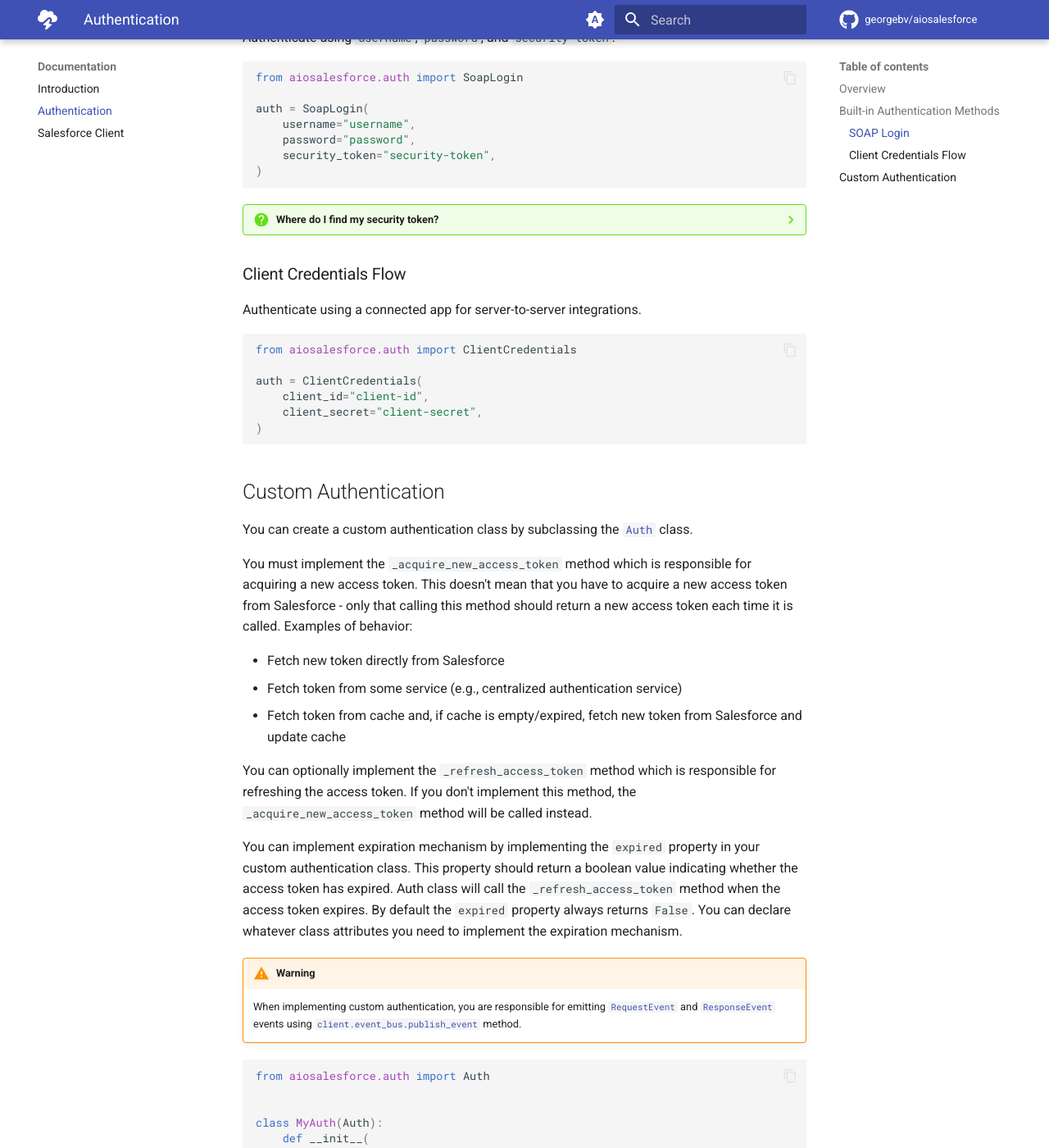
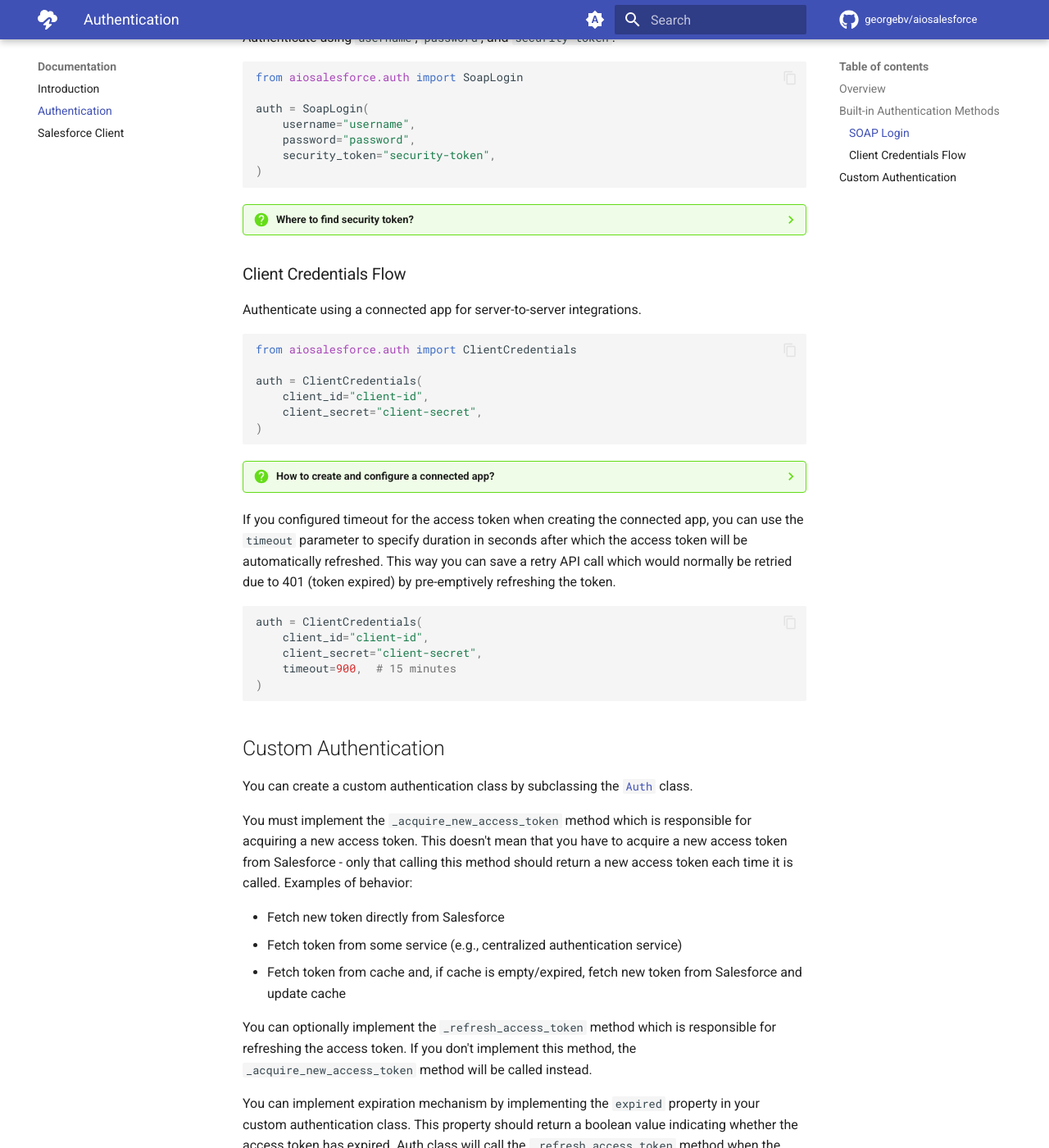
Before and after one commit to georgebv/aiosalesforce, an MkDocs documentation site: the page built from docs/documentation/authentication.md, in a window 1280 px wide and 1400 px high, scrolled down 1203 px. Shown: the whole window at 82% size. Built offline with MkDocs 1.6.1 and Material for MkDocs 9.7.7, drawn with Linux system fonts in a browser that asks for light colours; emoji names are drawn with the system emoji font; comment, search, counter and statistics services are not loaded.

Commit message:
updated docs for client credentials flow

````diff
--- a/docs/documentation/authentication.md
+++ b/docs/documentation/authentication.md
@@ -61,7 +61,7 @@
 )
 ```
 
-??? question "Where do I find my security token?"
+??? question "Where to find security token?"
 
     Security token can be obtained from the Salesforce UI by navigating to
     `Settings` > `Personal Information` > `Reset My Security Token`, clicking the
@@ -80,6 +80,49 @@
 auth = ClientCredentials(
     client_id="client-id",
     client_secret="client-secret",
+)
+```
+
+??? question "How to create and configure a connected app?"
+
+    First, you need to creat a connected app in Salesforce:
+
+    1. Navigate to `Setup` > `Apps` > `App Manager` and click `New Connected App`
+    2. Check `Enable OAuth Settings`
+    3. Check `Enable for Device Flow`
+    4. Check `Enable Client Credentials Flow`
+    5. Select necessary scopes (generally, it's `Full access (full)`)
+
+    Next, you need to enable the Client Credentials Flow for the connected app:
+
+    1. Navigate to `Setup` > `Apps` > `App Manager` and find your connected app
+    2. Click `Manage` and then `Edit Policies`
+    3. Select `All users may self-authorize` in the `Permitted Users` section
+    4. Select a user on behalf of which the connected app will authenticate and
+       perform actions in the `Run As` field of the `Client Credentials Flow` section
+    5. (optional) Set the `Timeout Value` field to whichever value is appropriate in
+       your case
+    6. Click `Save`
+
+    Finally, you need to retrieve the `client_id` and `client_secret` for the connected
+    app:
+
+    1. Navigate to `Setup` > `Apps` > `App Manager` and find your connected app
+    2. Click `View` and then click `Manage Consumer Details`
+    3. Copy the `Consumer Key` (`client_id`) and `Consumer Secret` (`client_secret)
+       values. If you need to reset your credentials, you do it here as well.
+
+If you configured timeout for the access token when creating the connected app,
+you can use the `timeout` parameter to specify duration in seconds after which
+the access token will be automatically refreshed. This way you can save a retry API
+call which would normally be retried due to 401 (token expired) by pre-emptively
+refreshing the token.
+
+```python
+auth = ClientCredentials(
+    client_id="client-id",
+    client_secret="client-secret",
+    timeout=900,  # 15 minutes
 )
 ```
 
````
